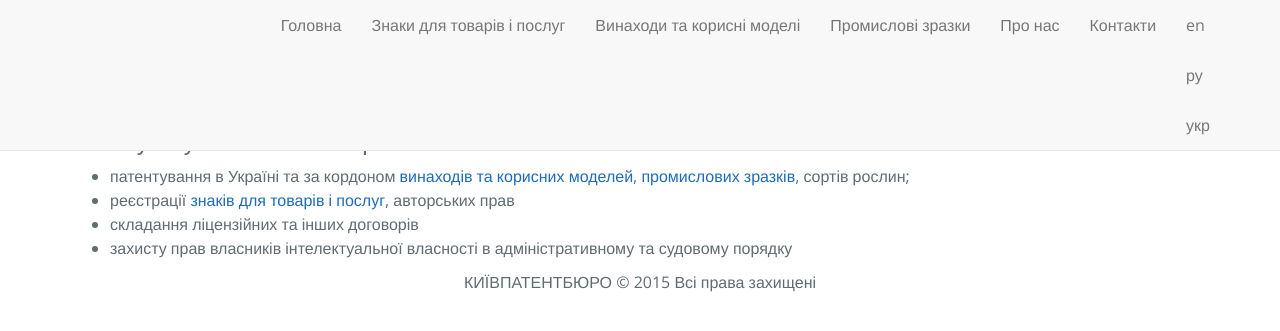
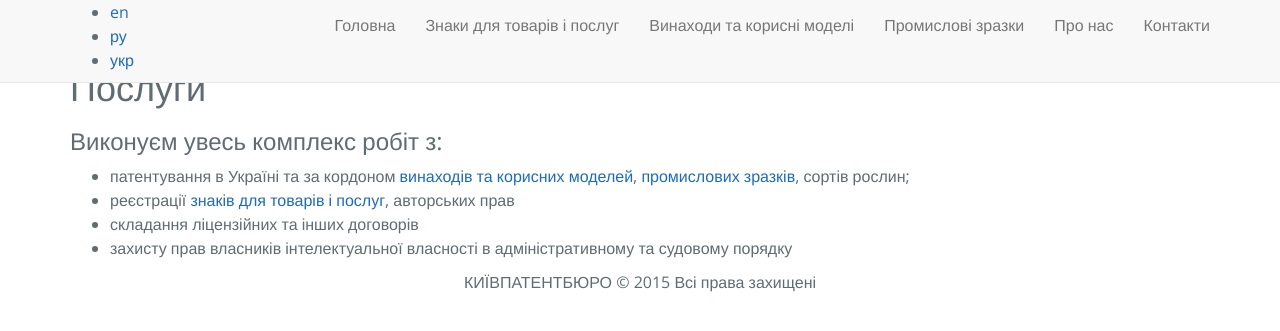
Before and after one commit to Mindshine/patent, a Jekyll site: the page built from _posts/ua/pages/2000-01-01-index.html, in a window 1280 px wide. Shown: the top 331 px of the page. Built offline with Jekyll 4.4.1, drawn with Linux system fonts in a browser that asks for light colours; Markdown is read by kramdown in place of the engine named in the settings.

Commit message:
Update default.html

```diff
--- a/_layouts/default.html
+++ b/_layouts/default.html
@@ -32,16 +32,18 @@
 		<nav class="navbar navbar-default navbar-fixed-top">
 			<div class="container">
 				<!-- Brand and toggle get grouped for better mobile display -->
-				<div class="navbar-header page-scroll">
+				<div class="navbar-header">
 
 				</div>
 				<!-- Collect the nav links, forms, and other content for toggling -->
 				<div class="collapse navbar-collapse">
 					<ul class="nav navbar-nav navbar-right">{% for menu in site.data.navigation[page.lang] %}
 						<li><a href="{{base}}{{ menu[1].url }}">{{ menu[1].title }}</a></li>{% endfor %}
-						<li class="lang">{% assign posts=site.posts | where:"name", page.name | sort: 'path' %}{% for post in posts %}
-							<a href="{{base}}{{ post.url }}" class="{{ post.lang }}" title="{{ site.data.languages[post.lang].name }}">{{ site.data.languages[post.lang].short }}</a>{% endfor %}
-						</li>
+					</ul>
+					<ul class="lang">{% assign posts=site.posts | where:"name", page.name | sort: 'path' %}{% for post in posts %}
+						<li>
+							<a href="{{base}}{{ post.url }}" class="{{ post.lang }}" title="{{ site.data.languages[post.lang].name }}">{{ site.data.languages[post.lang].short }}</a>
+						</li>{% endfor %}
 					</ul>
 				</div>
 				<!-- /.navbar-collapse -->
```
